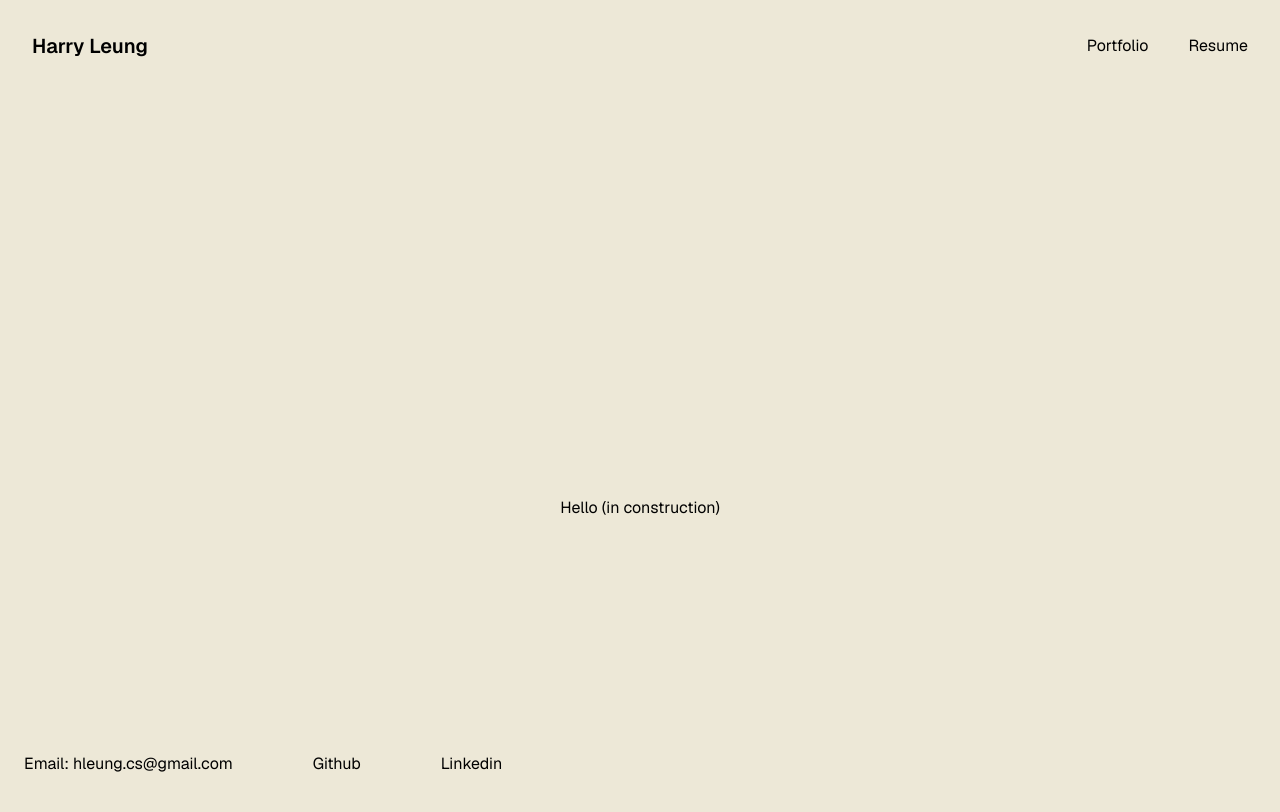
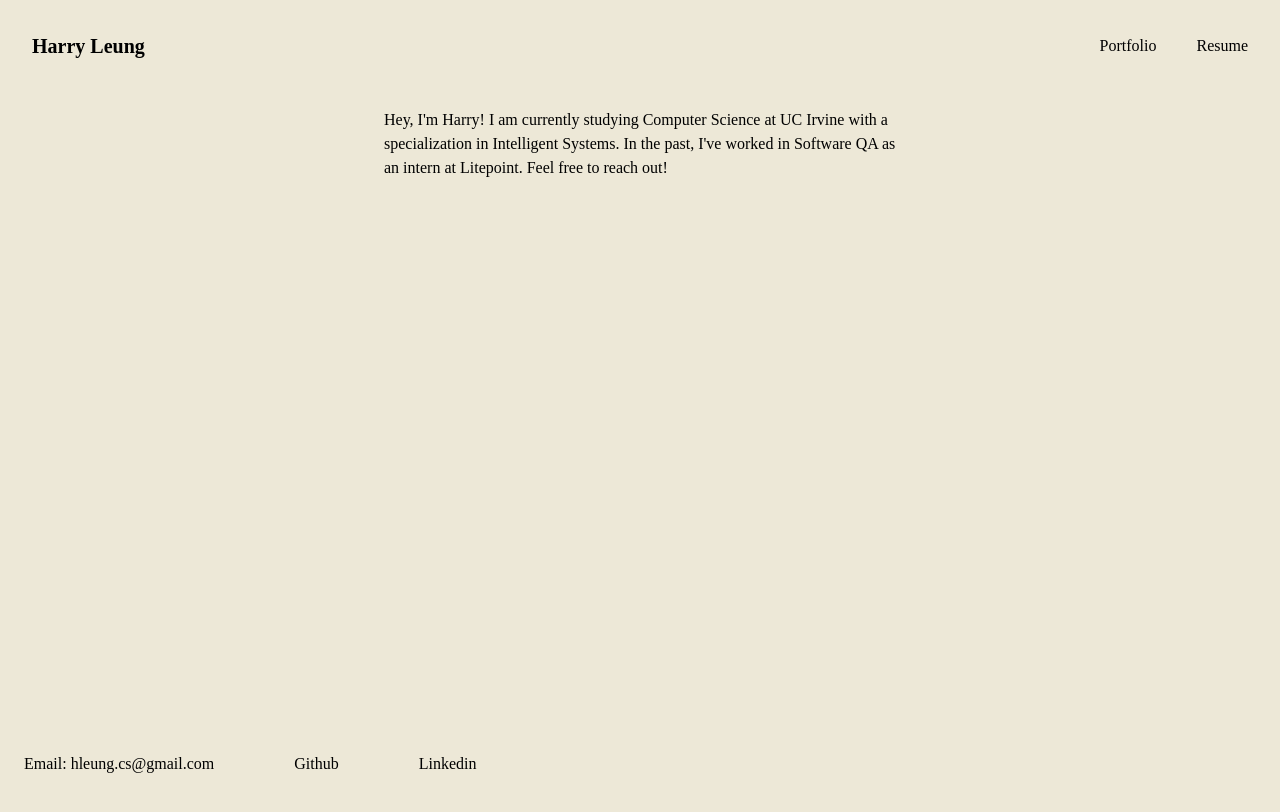
Before and after one commit to hgleung/portfolio-site, a Next.js app: page / in a window 1280 px wide. Shown: the top 812 px of the page. Built offline with nearby package versions, Linux system fonts and the light colour scheme.

Commit message:
short bio added, font changed to Montserrat

```diff
--- a/src/app/layout.tsx
+++ b/src/app/layout.tsx
@@ -1,9 +1,14 @@
 import "~/styles/globals.css";
 
-import { GeistSans } from "geist/font/sans";
+import { Montserrat } from "next/font/google";
 import { Metadata } from "next";
 
 import Link from 'next/link';
+
+const montserrat = Montserrat({
+  weight: '500',
+  subsets: ['latin']
+})
 
 export const metadata: Metadata = {
   title: {
@@ -36,7 +41,7 @@ export default function RootLayout({
   children,
 }: Readonly<{ children: React.ReactNode }>) {
   return (
-    <html lang="en" className={`${GeistSans.variable}`}>
+    <html lang="en" className={`${montserrat}`}>
       <body className="flex flex-col gap-4 bg-ivory">
         <TopNav />
         {children}
--- a/src/app/page.tsx
+++ b/src/app/page.tsx
@@ -6,8 +6,9 @@ export default function HomePage() {
 
   // console.log(posts);
   return (
-    <main className="flex min-h-screen flex-col items-center justify-center bg-ivory text-black">
-      Hello (in construction)
+    <main className="flex max-w-lg flex-col items-center self-center justify-center bg-ivory text-black">
+      Hey, I'm Harry! I am currently studying Computer Science at UC Irvine with a specialization in Intelligent Systems.
+      In the past, I've worked in Software QA as an intern at Litepoint. Feel free to reach out!
       <Footer />
     </main>
   );
--- a/src/app/portfolio/page.tsx
+++ b/src/app/portfolio/page.tsx
@@ -11,7 +11,7 @@ export default function Page() {
 
   // console.log(posts);
   return (
-    <main className="flex min-h-screen flex-col items-center justify-center bg-ivory text-black">
+    <main className="flex flex-col items-center justify-center bg-ivory text-black">
       Portfolio Page (in construction)
     <Footer />
     </main>
```
